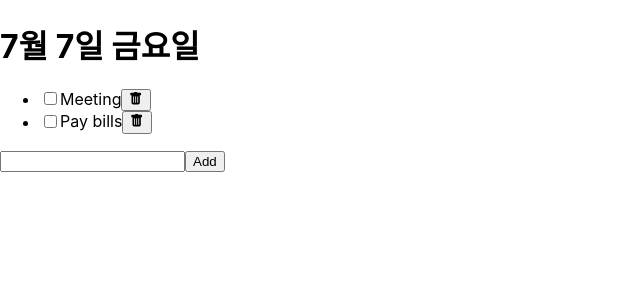
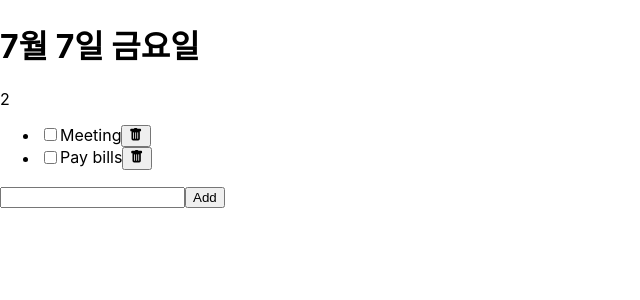
Before and after one commit to deepbm/to-do-list, a React (Create React App) app: page / in a window 1280 px wide. Shown: the top 300 px of the page, without its empty margins (0-640 px from the left). Built offline with nearby package versions, Linux system fonts and the light colour scheme; the HTML template or start-up script is replaced by a standard one.

Commit message:
Add: show number of todos

```diff
--- a/src/components/ToDoList.jsx
+++ b/src/components/ToDoList.jsx
@@ -1,9 +1,10 @@
-import React, { useState } from 'react';
+import React, { useEffect, useState } from 'react';
 import ToDoListItem from './ToDoListItem';
 import AddForm from './AddForm';
 
 export default function ToDoList() {
   const [todos, setTodos] = useState(initialTodos);
+  const [total, setTotal] = useState(0);
   const handleAdd = todo => {
     setTodos(prev => [...prev, todo]);
   };
@@ -14,8 +15,13 @@ export default function ToDoList() {
     setTodos(prev => prev.filter(todo => todo.id !== id));
   };
 
+  useEffect(() => {
+    setTotal(todos.length);
+  }, [todos]);
+
   return (
     <>
+      <p>{total}</p>
       <ul>
         {todos.map(todo => (
           <ToDoListItem key={todo.id} todo={todo} onUpdate={handleUpdate} onDelete={handleDelete} />
```
